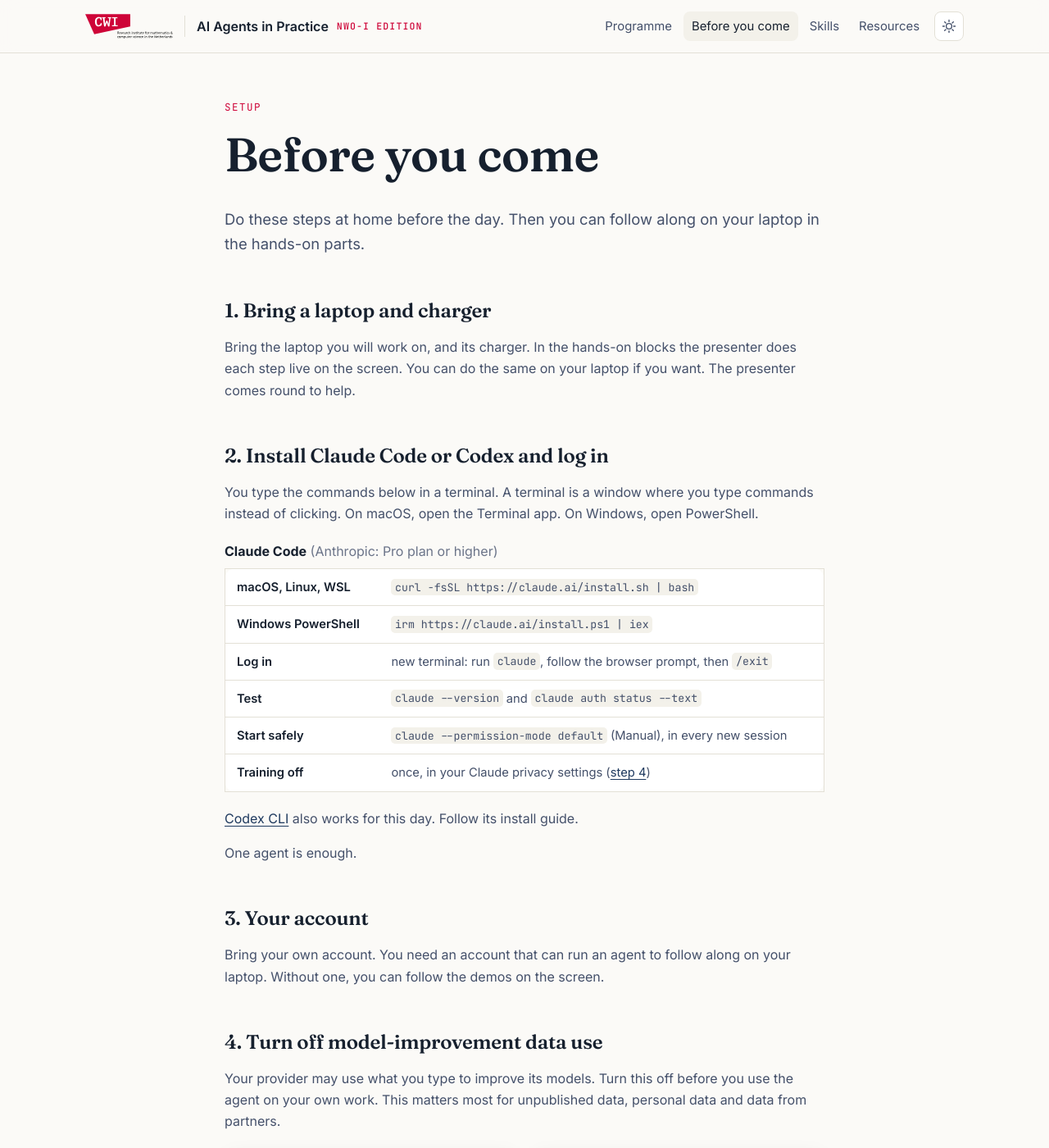
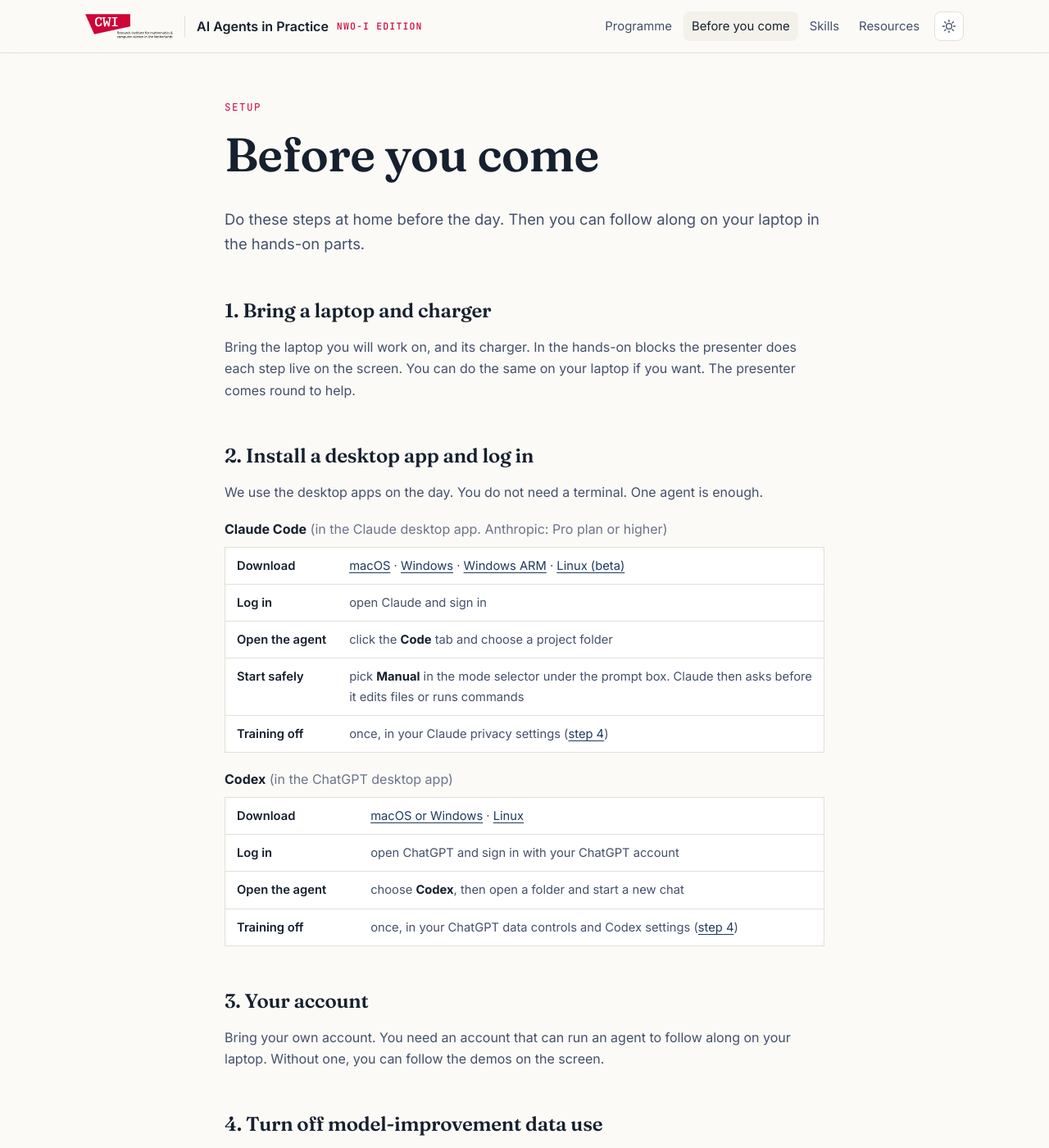
Before and after one commit to nwoi-ai-agents-day/nwoi-ai-agents-day.github.io, a Jekyll site: the page built from setup.md, in a window 1280 px wide and 1400 px high. Shown: the whole window at 82% size. Built offline with Jekyll 4.4.1, drawn with Linux system fonts in a browser that asks for light colours.

Commit message:
Desktop apps recommended: Claude desktop app (Code tab) and ChatGPT desktop app (Codex), no terminal

```diff
--- a/setup.md
+++ b/setup.md
@@ -12,32 +12,37 @@ Bring the laptop you will work on, and its charger. In the hands-on blocks the
 presenter does each step live on the screen. You can do the same on your
 laptop if you want. The presenter comes round to help.
 
-## 2. Install Claude Code or Codex and log in
+## 2. Install a desktop app and log in
 
-You type the commands below in a terminal. A terminal is a window where you
-type commands instead of clicking. On macOS, open the Terminal app. On
-Windows, open PowerShell.
+We use the desktop apps on the day. You do not need a terminal. One agent is
+enough.
 
 <div class="table-wrap" markdown="0">
-<p class="cmd-caption"><strong>Claude Code</strong> <span class="muted">(Anthropic: Pro plan or higher)</span></p>
-<table class="cmd-table" aria-label="Claude Code install steps">
+<p class="cmd-caption"><strong>Claude Code</strong> <span class="muted">(in the Claude desktop app. Anthropic: Pro plan or higher)</span></p>
+<table class="cmd-table" aria-label="Claude desktop app install steps">
   <tbody>
-    <tr><th scope="row">macOS, Linux, WSL</th><td><code>curl -fsSL https://claude.ai/install.sh | bash</code></td></tr>
-    <tr><th scope="row">Windows PowerShell</th><td><code>irm https://claude.ai/install.ps1 | iex</code></td></tr>
-    <tr><th scope="row">Log in</th><td>new terminal: run <code>claude</code>, follow the browser prompt, then <code>/exit</code></td></tr>
-    <tr><th scope="row">Test</th><td><code>claude --version</code> and <code>claude auth status --text</code></td></tr>
-    <tr><th scope="row">Start safely</th><td><code>claude --permission-mode default</code> (Manual), in every new session</td></tr>
+    <tr><th scope="row">Download</th><td><a href="https://claude.ai/api/desktop/darwin/universal/dmg/latest/redirect">macOS</a> · <a href="https://claude.ai/api/desktop/win32/x64/setup/latest/redirect">Windows</a> · <a href="https://claude.ai/api/desktop/win32/arm64/setup/latest/redirect">Windows ARM</a> · <a href="https://code.claude.com/docs/en/desktop-linux">Linux (beta)</a></td></tr>
+    <tr><th scope="row">Log in</th><td>open Claude and sign in</td></tr>
+    <tr><th scope="row">Open the agent</th><td>click the <strong>Code</strong> tab and choose a project folder</td></tr>
+    <tr><th scope="row">Start safely</th><td>pick <strong>Manual</strong> in the mode selector under the prompt box. Claude then asks before it edits files or runs commands</td></tr>
     <tr><th scope="row">Training off</th><td>once, in your Claude privacy settings (<a href="#data">step 4</a>)</td></tr>
   </tbody>
 </table>
 </div>
-<!-- Claude Code: install commands, "open a new terminal window and run claude --version", free plan excludes Claude Code: https://code.claude.com/docs/en/setup ; log in by running `claude`: https://code.claude.com/docs/en/authentication ; `claude auth status --text`: https://code.claude.com/docs/en/cli-reference ; Manual mode: https://code.claude.com/docs/en/permission-modes -->
+<!-- Claude Desktop: "In the Claude Desktop app, Claude Code is the Code tab"; download cards for macOS (universal), Windows x64, Windows ARM64, Linux beta; "After installing, launch Claude, sign in, and click the Code tab"; Manual: "Claude asks before editing files or running commands" (checked 17 Nov 2026): https://code.claude.com/docs/en/desktop ; free plan excludes Claude Code: https://code.claude.com/docs/en/setup -->
 
-[Codex CLI](https://learn.chatgpt.com/docs/codex/cli) also works for this day.
-Follow its install guide.
-<!-- Codex CLI: "Inspect, edit, and run code from your terminal" (checked 3 Nov 2026): https://learn.chatgpt.com/docs/codex/cli -->
-
-One agent is enough.
+<div class="table-wrap" markdown="0">
+<p class="cmd-caption"><strong>Codex</strong> <span class="muted">(in the ChatGPT desktop app)</span></p>
+<table class="cmd-table" aria-label="ChatGPT desktop app install steps">
+  <tbody>
+    <tr><th scope="row">Download</th><td><a href="https://chatgpt.com/download/">macOS or Windows</a> · <a href="https://learn.chatgpt.com/docs/linux/linux-app">Linux</a></td></tr>
+    <tr><th scope="row">Log in</th><td>open ChatGPT and sign in with your ChatGPT account</td></tr>
+    <tr><th scope="row">Open the agent</th><td>choose <strong>Codex</strong>, then open a folder and start a new chat</td></tr>
+    <tr><th scope="row">Training off</th><td>once, in your ChatGPT data controls and Codex settings (<a href="#data">step 4</a>)</td></tr>
+  </tbody>
+</table>
+</div>
+<!-- ChatGPT desktop app: "Download ChatGPT for macOS or Windows, or follow the Linux installation guide"; "Open the app, then sign in with your ChatGPT account"; "Choose ChatGPT or Codex ... In Codex, start with New chat" (checked 17 Nov 2026): https://learn.chatgpt.com/docs/app ; Codex joined the ChatGPT desktop app on 9 Jul 2026: https://developers.openai.com/codex/changelog -->
 
 ## 3. Your account
 
```
